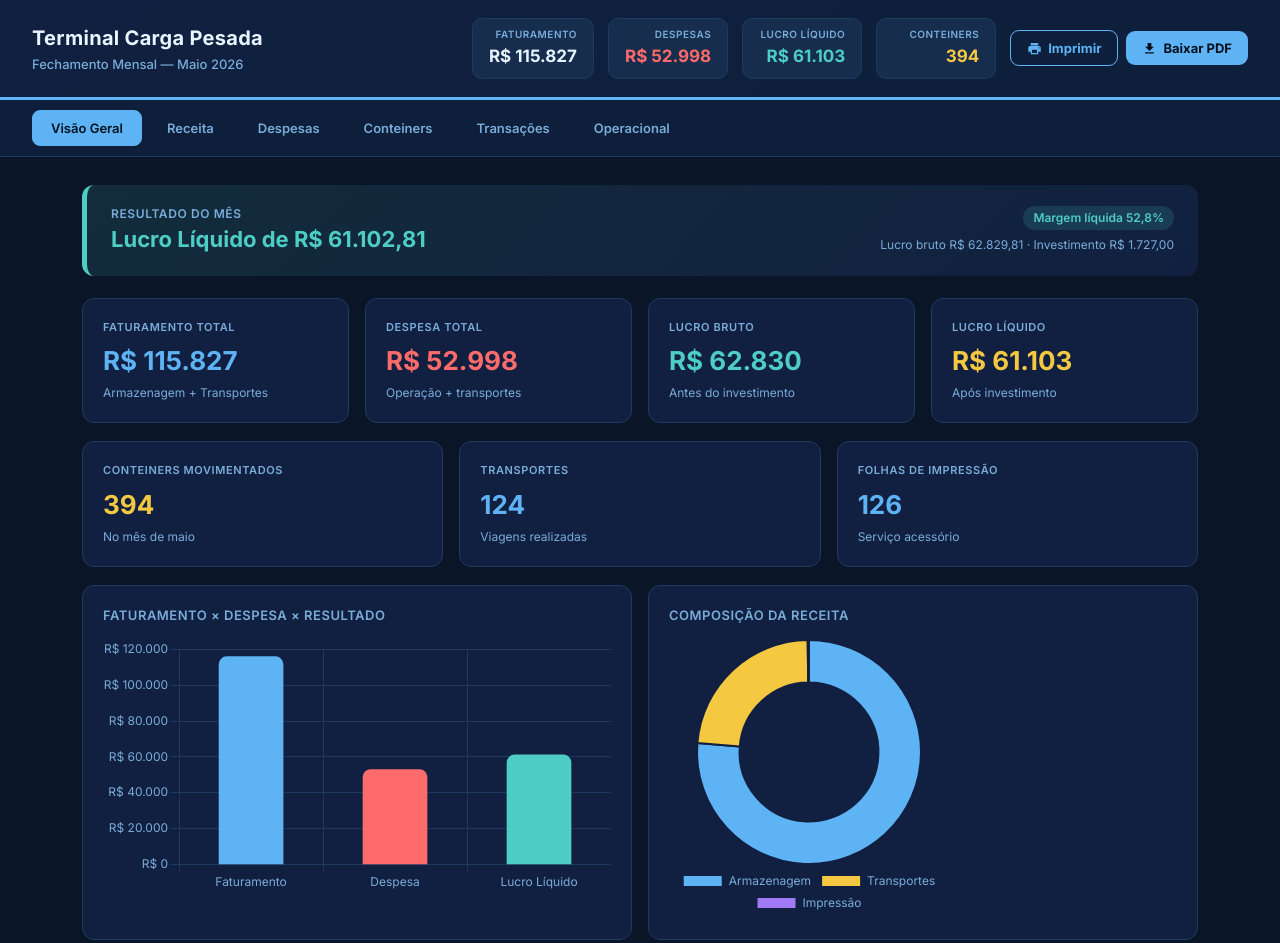
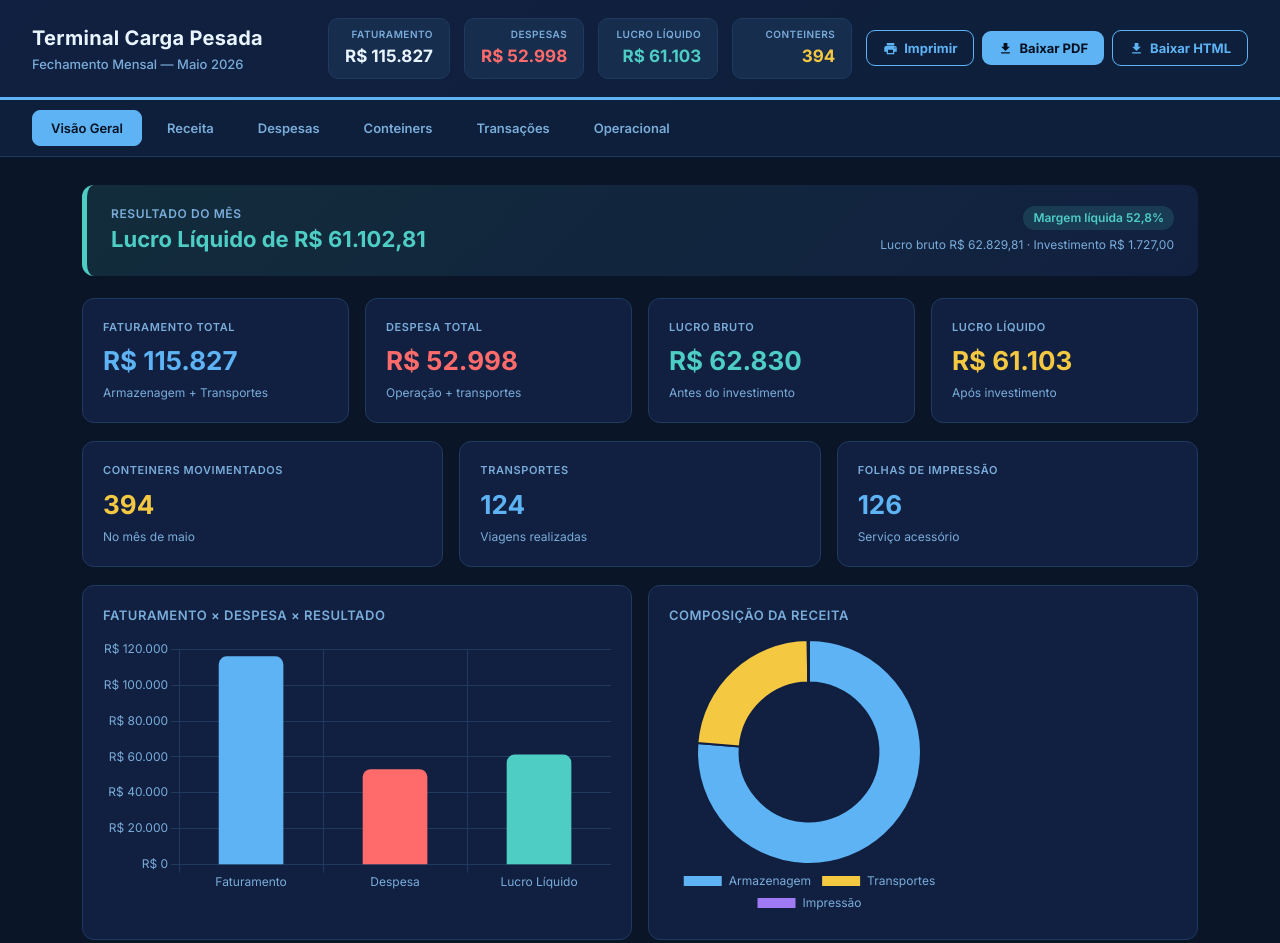
Before and after one commit to PauloAlmaraz/fechamentos-finansys, a plain HTML site: page terminal-maio-2026-17734f08.html in a window 1280 px wide. Shown: the top 943 px of the page. Drawn offline with nearby package versions, Linux system fonts and the light colour scheme.

Commit message:
Adiciona botão Baixar HTML nos fechamentos

```diff
--- a/terminal-maio-2026-17734f08.html
+++ b/terminal-maio-2026-17734f08.html
@@ -133,6 +133,10 @@ footer{text-align:center;color:var(--muted);font-size:12px;padding:24px;border-t
       <button class="btn" onclick="baixarPDF()" title="Baixar PDF">
         <svg viewBox="0 0 24 24"><path d="M19 9h-4V3H9v6H5l7 7 7-7zM5 18v2h14v-2H5z"/></svg>
         Baixar PDF
+      </button>
+      <button class="btn ghost" onclick="baixarHTML()" title="Baixar HTML">
+        <svg viewBox="0 0 24 24"><path d="M19 9h-4V3H9v6H5l7 7 7-7zM5 18v2h14v-2H5z"/></svg>
+        Baixar HTML
       </button>
     </div>
   </div>
@@ -416,5 +420,27 @@ function baixarPDF(){
   setTimeout(()=>window.print(), 600);
 }
 </script>
+<script>
+function baixarHTML(){
+  fetch(window.location.href)
+    .then(r=>r.text())
+    .then(html=>{
+      var blob=new Blob([html],{type:'text/html;charset=utf-8'});
+      var a=document.createElement('a');
+      a.href=URL.createObjectURL(blob);
+      a.download=(document.title||'fechamento').replace(/[^a-z0-9]+/gi,'-').toLowerCase()+'.html';
+      document.body.appendChild(a); a.click();
+      setTimeout(()=>{URL.revokeObjectURL(a.href); a.remove();},1000);
+    })
+    .catch(()=>{ // fallback: salva o DOM atual
+      var blob=new Blob(['<!DOCTYPE html>\n'+document.documentElement.outerHTML],{type:'text/html;charset=utf-8'});
+      var a=document.createElement('a');
+      a.href=URL.createObjectURL(blob);
+      a.download=(document.title||'fechamento').replace(/[^a-z0-9]+/gi,'-').toLowerCase()+'.html';
+      document.body.appendChild(a); a.click();
+      setTimeout(()=>{URL.revokeObjectURL(a.href); a.remove();},1000);
+    });
+}
+</script>
 </body>
 </html>
```
Also changed, not shown: acab-maio-2026-17734f08.html (+23 -0 lines), posto-maio-2026-17734f08.html (+25 -0 lines).
